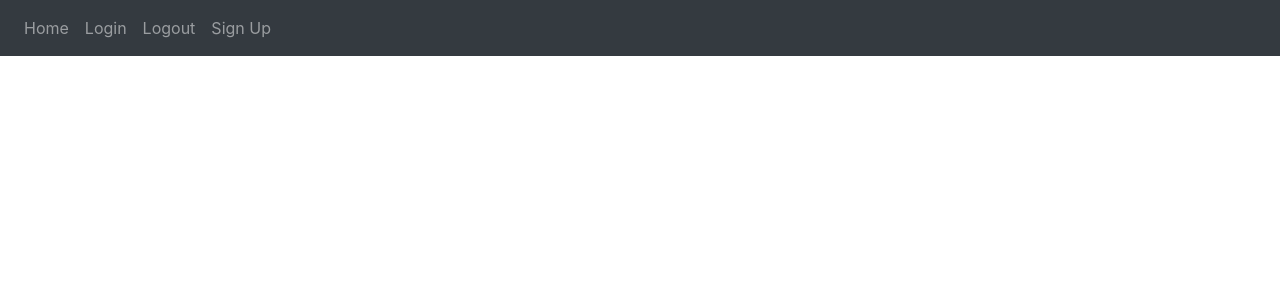
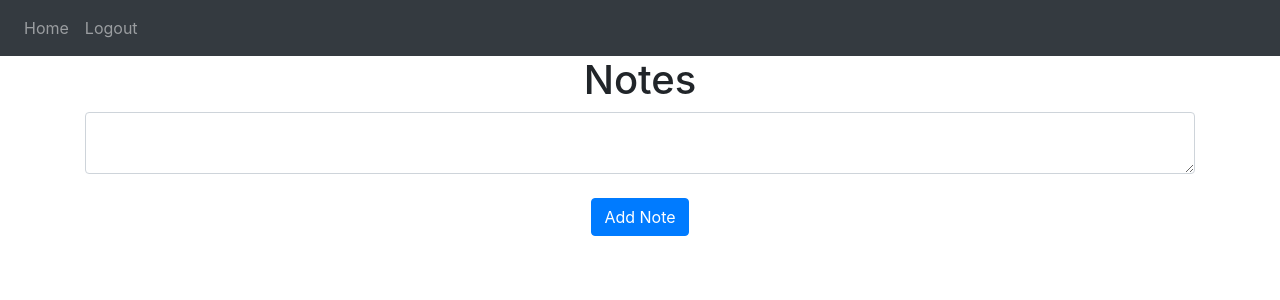
Before and after one commit to GohWayneJen-Kidocode/WebsiteWithPython, a Flask app: page / in a window 1280 px wide. Shown: the top 300 px of the page. Run offline with Flask 2, Linux system fonts and the light colour scheme; the visitor is signed in with stand-in values (Sample User, id 1); data comes from the database, SQL or seed files in the repository; data that the repository does not hold is empty; some libraries are stand-ins or nearby versions.

Commit message:
Add files via upload
New and updates :)

```diff
--- a/Python-Web-With-Flask/website/__init__.py
+++ b/Python-Web-With-Flask/website/__init__.py
@@ -17,7 +17,7 @@ def create_app():
     from .auth import auth
 
     app.register_blueprint(views, url_prefix="/")
-    app.register_blueprint(auth, url_prefix="/")
+    app.register_blueprint(auth, url_prefix="/auth")
 
     from .models import User, Note
 
--- a/Python-Web-With-Flask/website/auth.py
+++ b/Python-Web-With-Flask/website/auth.py
@@ -23,7 +23,7 @@ def login():
         else:
             flash('Email does not exist.', category='error')
 
-    return render_template("login.html", boolean=True)
+    return render_template("login.html")
 
 @auth.route('/logout')
 @login_required
@@ -58,5 +58,4 @@ def sign_up():
             login_user(user, remember=True)
             flash('Account created.', category='success')
             return redirect(url_for('views.home'))
-
-    return render_template("sign_up.html", user=current_user)
+    return render_template("sign_up.html")
--- a/Python-Web-With-Flask/website/templates/base.html
+++ b/Python-Web-With-Flask/website/templates/base.html
@@ -14,10 +14,13 @@
             </button>
             <div class="collapse navbar-collapse" id="navbar">
               <div class="navbar-nav">
+                {% if user %}
                 <a class="nav-item nav-link" id="home" href="/">Home</a>
-                <a class="nav-item nav-link" id="login" href="/login">Login</a>
-                <a class="nav-item nav-link" id="logout" href="/logout">Logout</a>
-                <a class="nav-item nav-link" id="sign_up" href="/sign-up">Sign Up</a>
+                <a class="nav-item nav-link" id="logout" href=" {{url_for('auth.logout')}}">Logout</a>
+                {% else %}
+                <a class="nav-item nav-link" id="sign_up" href="{{url_for('auth.sign_up')}}">Sign Up</a>
+                <a class="nav-item nav-link" id="login" href=" {{url_for('auth.login')}}">Login</a>
+                {% endif %}
               </div>
             </div>
         </nav>
--- a/Python-Web-With-Flask/website/templates/home.html
+++ b/Python-Web-With-Flask/website/templates/home.html
@@ -1,6 +1,6 @@
 {% extends "base.html" %}
 {% block title %}Home{% endblock %}
-{% block content%}
+{% block box%}
 <h1 align="center">Notes</h1>
 <ul class="list-group list-group-flush" id="notes">
     {% for note in user.notes %}
--- a/Python-Web-With-Flask/website/templates/login.html
+++ b/Python-Web-With-Flask/website/templates/login.html
@@ -1,6 +1,6 @@
 {% extends "base.html" %}
 {% block title %}Login{% endblock %}
-{% block Box %}
+{% block box %}
 <form method="POST">
     <h3 align="center">Login</h3>
     <div class="form-group">
--- a/Python-Web-With-Flask/website/templates/sign_up.html
+++ b/Python-Web-With-Flask/website/templates/sign_up.html
@@ -1,6 +1,8 @@
 {% extends "base.html" %}
 {% block title %}Sign Up{% endblock %}
-{% block content %}
+{% block box %}
+
+{{user}}
     <form method="POST">
       <h3 align="center">Sign Up</h3>
       <div class="form-group">
--- a/Python-Web-With-Flask/website/views.py
+++ b/Python-Web-With-Flask/website/views.py
@@ -1,4 +1,4 @@
-from flask import Blueprint, render_template, request, flash, jsonify
+from flask import Blueprint, render_template, request, flash, jsonify, url_for
 from flask_login import login_required, current_user
 from .models import Note
 from . import db
@@ -7,12 +7,15 @@ import json
 views = Blueprint('views', __name__)
 
 @views.route('/')
+@login_required
 def home():
+    if not current_user:
+        return render_template(url_for('auth.login'))
     if request.method == 'POST':
         note = request.form.get('note')
 
         if len(note) < 1:
-            flash('Your note is too short.', ctegory='error')
+            flash('Your note is too short.', category='error')
         else:
             new_note = Note(data=note, user_id=current_user.id)
             db.session.add(new_note)
```
